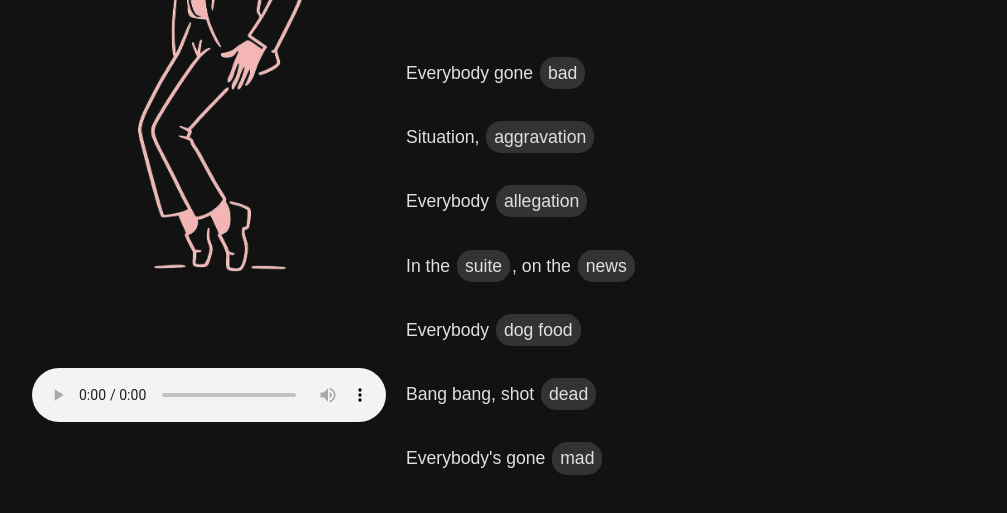
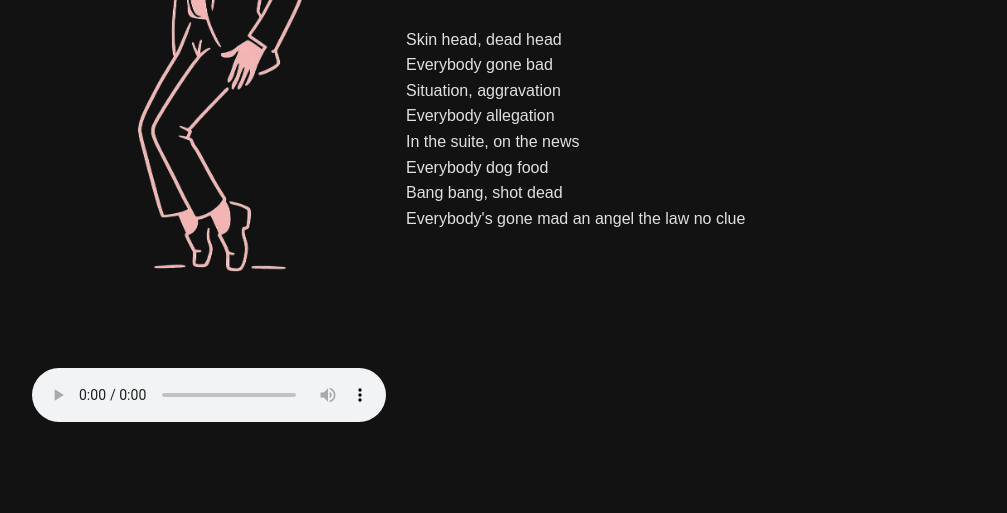
Before and after one commit to OlgaSukhih/-w, a plain HTML site: page index.html in a window 1280 px wide. Shown: the part 231-744 px from the top of the page, without its empty margins (8-1015 px from the left). Drawn offline with Linux system fonts and the light colour scheme; files whose address does not match are found by name.

Commit message:
Update index.html

```diff
--- a/index.html
+++ b/index.html
@@ -147,15 +147,23 @@
                 <a href="https://t.me/yourchannel" target="_blank">Join&GetInspired</a>
             </div>
             <h2>They don't care about us</h2>
-<div class="song-text" id="songText">
-Everybody gone <span class="word-choice" data-correct="bad">bad</span><br>
-Situation, <span class="word-choice" data-correct="aggravation">aggravation</span><br>
-Everybody <span class="word-choice" data-correct="allegation">allegation</span><br>
-In the <span class="word-choice" data-correct="suite">suite</span>, on the <span class="word-choice" data-correct="news">news</span><br>
-Everybody <span class="word-choice" data-correct="dog food">dog food</span><br>
-Bang bang, shot <span class="word-choice" data-correct="dead">dead</span><br>
-Everybody's gone <span class="word-choice" data-correct="mad">mad</span><br><br>
-        </div>
+             <div class="lyrics">
+<div class="line">Skin head, dead head</div>
+<div class="line">Everybody gone bad</div>
+<div class="line">Situation, aggravation</div>
+<div class="line">Everybody allegation</div>
+<div class="line">In the suite, on the news</div>
+<div class="line">Everybody dog food</div>
+<div class="line">Bang bang, shot dead</div>
+<div class="line">
+  Everybody's gone mad
+  <span class="options">
+    <span class="choice" data-correct="true" onclick="checkChoice(this)">an angel</span>
+    <span class="choice" data-correct="false" onclick="checkChoice(this)">the law</span>
+    <span class="choice" data-correct="false" onclick="checkChoice(this)">no clue</span>
+  </span>
+</div>
+
     </div>
 
     <script>
```
